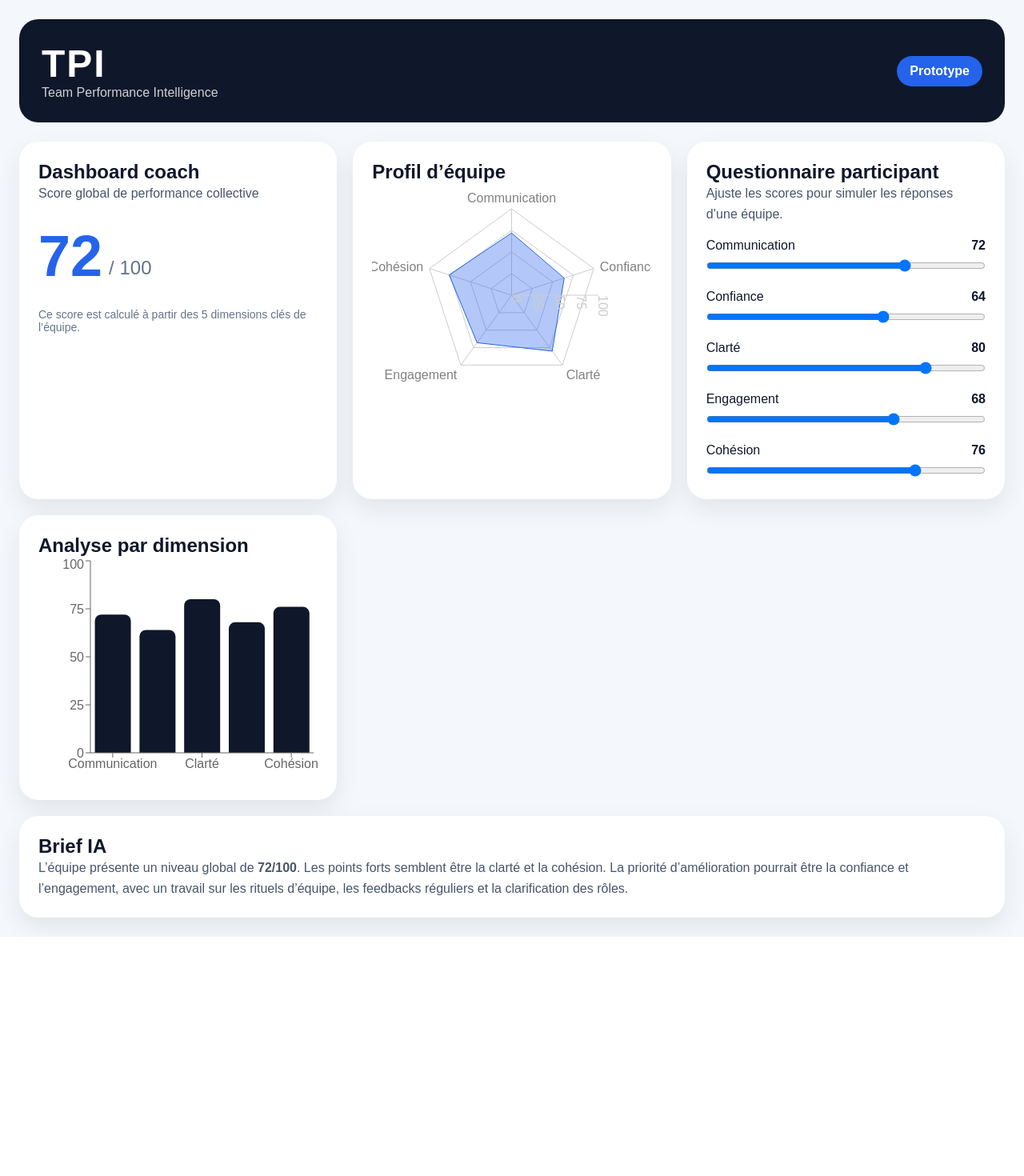
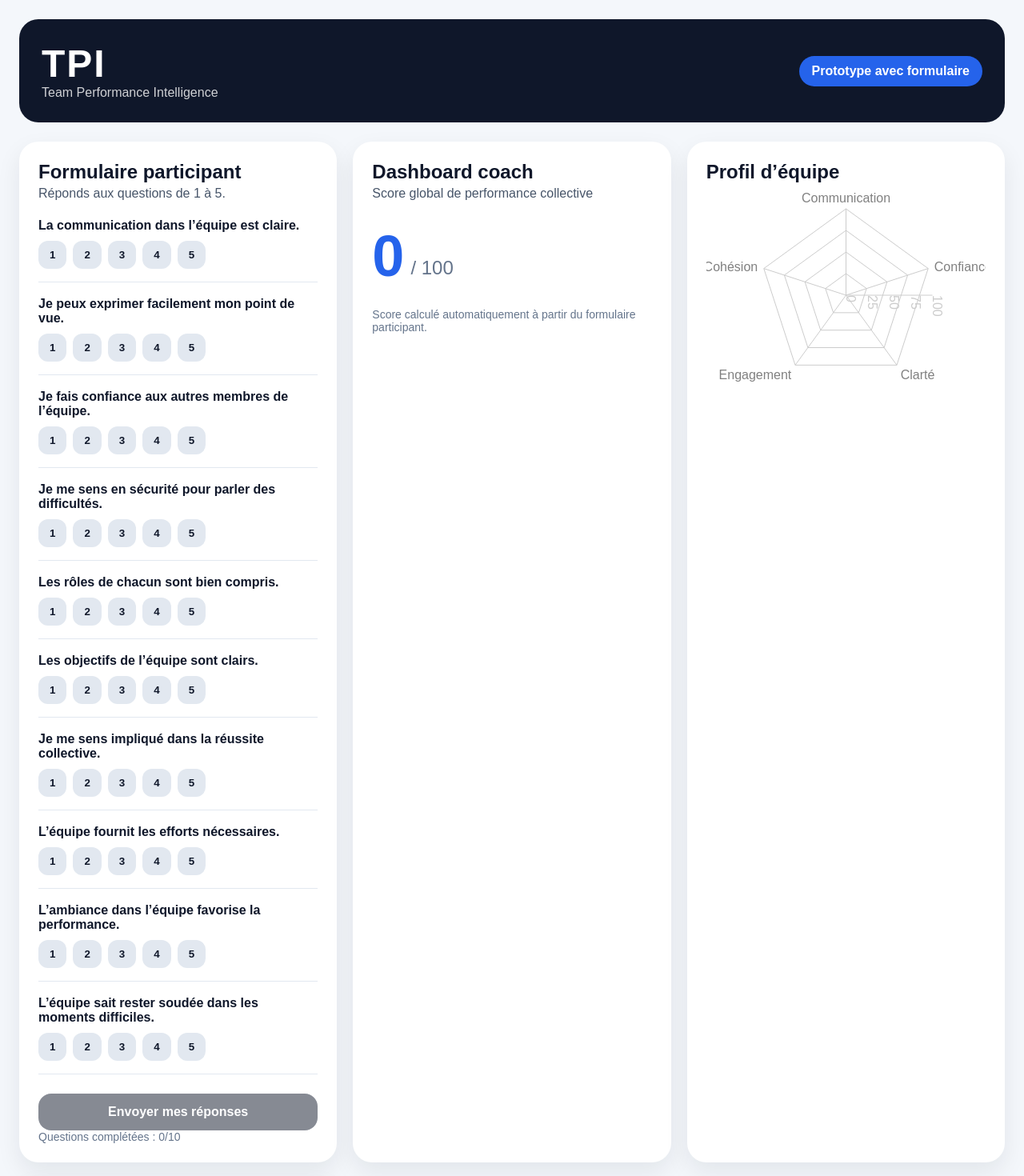
Before and after one commit to michelefritz09-cloud/tpi-app, a React (Vite) app: page / in a window 1280 px wide. Shown: the top 1470 px of the page at 80% size. Before the commit the page ends 1171 px from the top, so only its background shows below. Built offline with nearby package versions, Linux system fonts and the light colour scheme.

Commit message:
add participant form

```diff
--- a/src/App.jsx
+++ b/src/App.jsx
@@ -14,38 +14,50 @@ import {
 } from "recharts";
 import "./App.css";
 
-const dimensions = [
-  "Communication",
-  "Confiance",
-  "Clarté",
-  "Engagement",
-  "Cohésion",
+const questions = [
+  { id: 1, dimension: "Communication", text: "La communication dans l’équipe est claire." },
+  { id: 2, dimension: "Communication", text: "Je peux exprimer facilement mon point de vue." },
+  { id: 3, dimension: "Confiance", text: "Je fais confiance aux autres membres de l’équipe." },
+  { id: 4, dimension: "Confiance", text: "Je me sens en sécurité pour parler des difficultés." },
+  { id: 5, dimension: "Clarté", text: "Les rôles de chacun sont bien compris." },
+  { id: 6, dimension: "Clarté", text: "Les objectifs de l’équipe sont clairs." },
+  { id: 7, dimension: "Engagement", text: "Je me sens impliqué dans la réussite collective." },
+  { id: 8, dimension: "Engagement", text: "L’équipe fournit les efforts nécessaires." },
+  { id: 9, dimension: "Cohésion", text: "L’ambiance dans l’équipe favorise la performance." },
+  { id: 10, dimension: "Cohésion", text: "L’équipe sait rester soudée dans les moments difficiles." },
 ];
 
+const dimensions = ["Communication", "Confiance", "Clarté", "Engagement", "Cohésion"];
+
 export default function App() {
-  const [scores, setScores] = useState({
-    Communication: 72,
-    Confiance: 64,
-    Clarté: 80,
-    Engagement: 68,
-    Cohésion: 76,
-  });
+  const [answers, setAnswers] = useState({});
+  const [submitted, setSubmitted] = useState(false);
 
-  const data = dimensions.map((name) => ({
-    dimension: name,
-    score: scores[name],
-  }));
+  const handleAnswer = (id, value) => {
+    setAnswers({ ...answers, [id]: Number(value) });
+  };
 
-  const average = Math.round(
-    Object.values(scores).reduce((a, b) => a + b, 0) / dimensions.length
-  );
-
-  const handleChange = (dimension, value) => {
-    setScores({
-      ...scores,
-      [dimension]: Number(value),
+  const calculateScores = () => {
+    return dimensions.map((dimension) => {
+      const relatedQuestions = questions.filter((q) => q.dimension === dimension);
+      const values = relatedQuestions.map((q) => answers[q.id] || 0);
+      const average = values.reduce((a, b) => a + b, 0) / relatedQuestions.length;
+      return {
+        dimension,
+        score: Math.round((average / 5) * 100),
+      };
     });
   };
+
+  const data = calculateScores();
+
+  const globalScore =
+    data.length > 0
+      ? Math.round(data.reduce((sum, item) => sum + item.score, 0) / data.length)
+      : 0;
+
+  const completedQuestions = Object.keys(answers).length;
+  const isComplete = completedQuestions === questions.length;
 
   return (
     <div style={styles.page}>
@@ -54,23 +66,73 @@ export default function App() {
           <h1 style={styles.title}>TPI</h1>
           <p style={styles.subtitle}>Team Performance Intelligence</p>
         </div>
-        <div style={styles.badge}>Prototype</div>
+        <div style={styles.badge}>Prototype avec formulaire</div>
       </header>
 
       <main style={styles.grid}>
         <section style={styles.card}>
-          <h2 style={styles.cardTitle}>Dashboard coach</h2>
+          <h2 style={styles.cardTitle}>Formulaire participant</h2>
           <p style={styles.text}>
-            Score global de performance collective
+            Réponds aux questions de 1 à 5.
           </p>
 
+          {questions.map((q) => (
+            <div key={q.id} style={styles.questionBlock}>
+              <p style={styles.question}>{q.text}</p>
+              <div style={styles.options}>
+                {[1, 2, 3, 4, 5].map((value) => (
+                  <button
+                    key={value}
+                    onClick={() => handleAnswer(q.id, value)}
+                    style={{
+                      ...styles.optionButton,
+                      background: answers[q.id] === value ? "#2563eb" : "#e2e8f0",
+                      color: answers[q.id] === value ? "white" : "#0f172a",
+                    }}
+                  >
+                    {value}
+                  </button>
+                ))}
+              </div>
+            </div>
+          ))}
+
+          <button
+            onClick={() => setSubmitted(true)}
+            disabled={!isComplete}
+            style={{
+              ...styles.submitButton,
+              opacity: isComplete ? 1 : 0.5,
+              cursor: isComplete ? "pointer" : "not-allowed",
+            }}
+          >
+            Envoyer mes réponses
+          </button>
+
+          {!isComplete && (
+            <p style={styles.smallText}>
+              Questions complétées : {completedQuestions}/{questions.length}
+            </p>
+          )}
+
+          {submitted && (
+            <p style={styles.success}>
+              Réponses envoyées ✅ Les scores sont mis à jour dans le dashboard.
+            </p>
+          )}
+        </section>
+
+        <section style={styles.card}>
+          <h2 style={styles.cardTitle}>Dashboard coach</h2>
+          <p style={styles.text}>Score global de performance collective</p>
+
           <div style={styles.scoreBox}>
-            <span style={styles.score}>{average}</span>
+            <span style={styles.score}>{globalScore}</span>
             <span style={styles.scoreLabel}>/ 100</span>
           </div>
 
           <p style={styles.smallText}>
-            Ce score est calculé à partir des 5 dimensions clés de l’équipe.
+            Score calculé automatiquement à partir du formulaire participant.
           </p>
         </section>
 
@@ -95,30 +157,6 @@ export default function App() {
         </section>
 
         <section style={styles.card}>
-          <h2 style={styles.cardTitle}>Questionnaire participant</h2>
-          <p style={styles.text}>
-            Ajuste les scores pour simuler les réponses d’une équipe.
-          </p>
-
-          {dimensions.map((dimension) => (
-            <div key={dimension} style={styles.sliderBlock}>
-              <div style={styles.sliderHeader}>
-                <span>{dimension}</span>
-                <strong>{scores[dimension]}</strong>
-              </div>
-              <input
-                type="range"
-                min="0"
-                max="100"
-                value={scores[dimension]}
-                onChange={(e) => handleChange(dimension, e.target.value)}
-                style={{ width: "100%" }}
-              />
-            </div>
-          ))}
-        </section>
-
-        <section style={styles.card}>
           <h2 style={styles.cardTitle}>Analyse par dimension</h2>
           <div style={{ width: "100%", height: 280 }}>
             <ResponsiveContainer>
@@ -133,13 +171,12 @@ export default function App() {
         </section>
 
         <section style={{ ...styles.card, ...styles.full }}>
-          <h2 style={styles.cardTitle}>Brief IA</h2>
+          <h2 style={styles.cardTitle}>Brief IA simulé</h2>
           <p style={styles.text}>
-            L’équipe présente un niveau global de <strong>{average}/100</strong>.
-            Les points forts semblent être la clarté et la cohésion. La priorité
-            d’amélioration pourrait être la confiance et l’engagement, avec un
-            travail sur les rituels d’équipe, les feedbacks réguliers et la
-            clarification des rôles.
+            L’équipe présente un score global de <strong>{globalScore}/100</strong>.
+            Les dimensions les plus basses doivent être travaillées en priorité.
+            Ce brief est une simulation : dans une vraie version, il pourrait être
+            généré automatiquement par Claude ou ChatGPT à partir des réponses.
           </p>
         </section>
       </main>
@@ -206,6 +243,41 @@ const styles = {
     color: "#64748b",
     fontSize: 14,
   },
+  questionBlock: {
+    marginTop: 18,
+    paddingBottom: 16,
+    borderBottom: "1px solid #e2e8f0",
+  },
+  question: {
+    fontWeight: "bold",
+    marginBottom: 10,
+  },
+  options: {
+    display: "flex",
+    gap: 8,
+  },
+  optionButton: {
+    border: "none",
+    borderRadius: 12,
+    padding: "10px 14px",
+    fontWeight: "bold",
+  },
+  submitButton: {
+    marginTop: 24,
+    width: "100%",
+    background: "#0f172a",
+    color: "white",
+    border: "none",
+    borderRadius: 16,
+    padding: 14,
+    fontWeight: "bold",
+    fontSize: 16,
+  },
+  success: {
+    marginTop: 14,
+    color: "#16a34a",
+    fontWeight: "bold",
+  },
   scoreBox: {
     display: "flex",
     alignItems: "flex-end",
@@ -222,12 +294,4 @@ const styles = {
     color: "#64748b",
     marginBottom: 12,
   },
-  sliderBlock: {
-    marginTop: 18,
-  },
-  sliderHeader: {
-    display: "flex",
-    justifyContent: "space-between",
-    marginBottom: 8,
-  },
 };
```
